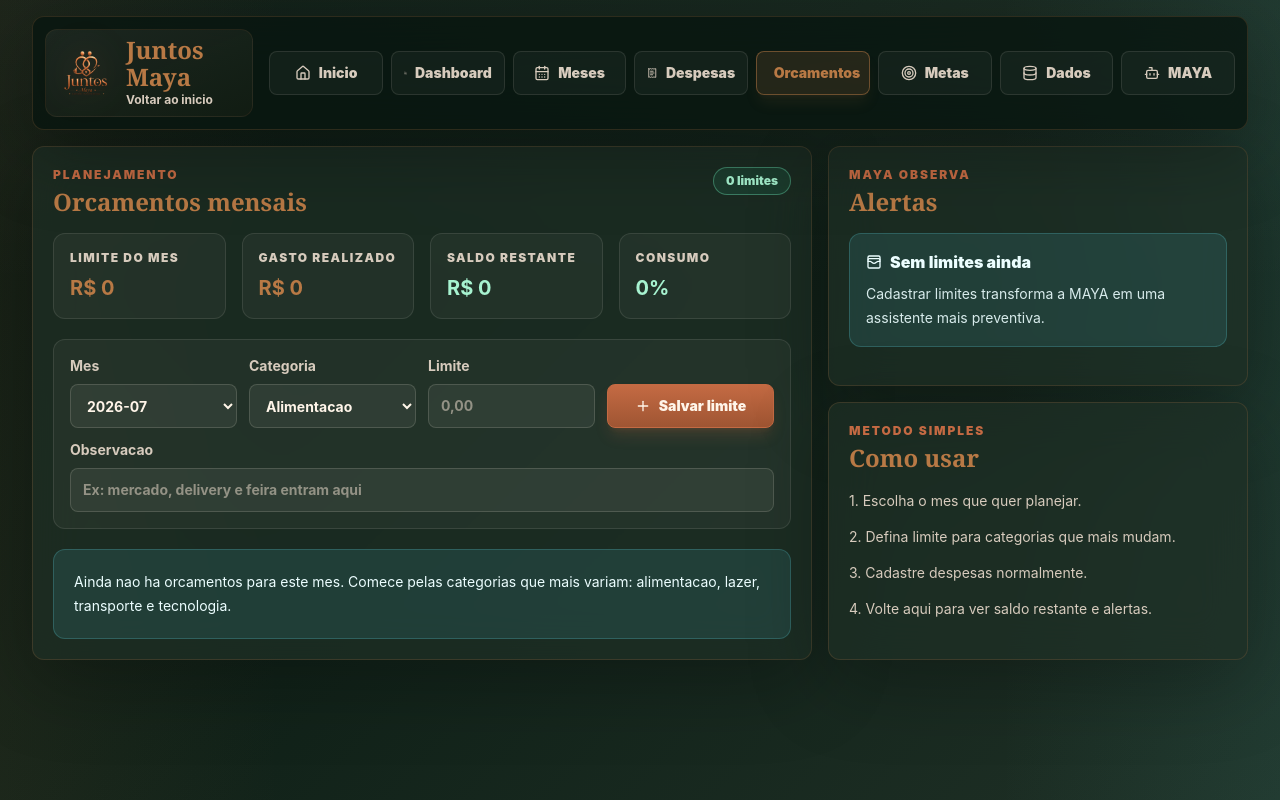
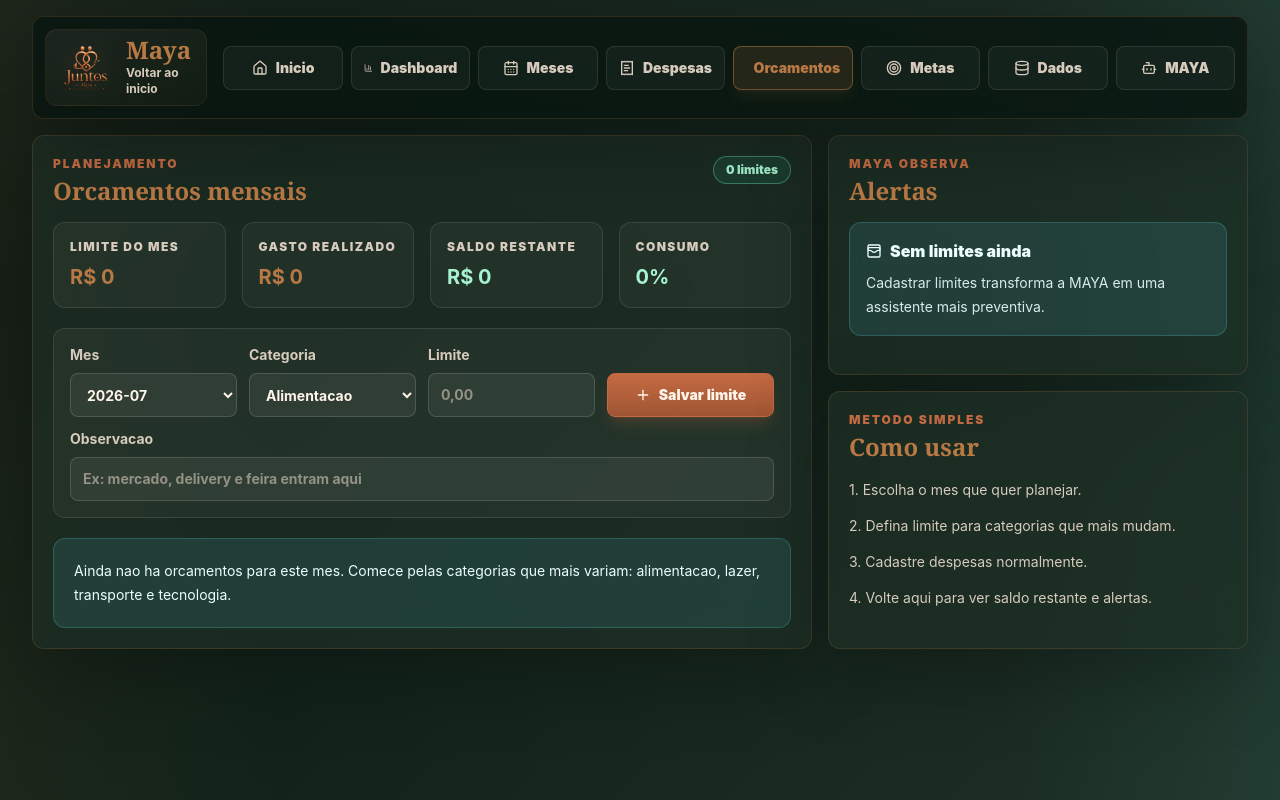
Before and after one commit to deyversonabe/Maya, a Next.js app: page /budgets in a window 1280 px wide. Built offline with nearby package versions, Linux system fonts and the light colour scheme.

Commit message:
Rebrand: remove Juntos, keep only Maya (app-shell)

```diff
--- a/components/app/app-shell.tsx
+++ b/components/app/app-shell.tsx
@@ -31,14 +31,14 @@ export function AppShell({ children }: { children: React.ReactNode }) {
         >
           <Image
             src="/brand/juntos-maya-logo.png"
-            alt="Juntos Maya"
+            alt="Maya"
             width={180}
             height={180}
             priority
             className="h-14 w-14 object-contain drop-shadow-[0_0_18px_rgba(196,106,67,0.35)] transition group-hover:scale-[1.03]"
           />
           <div>
-            <strong className="font-serif text-2xl leading-none text-bronze">Juntos Maya</strong>
+            <strong className="font-serif text-2xl leading-none text-bronze">Maya</strong>
             <p className="text-xs font-bold text-muted">Voltar ao inicio</p>
           </div>
         </Link>
```
